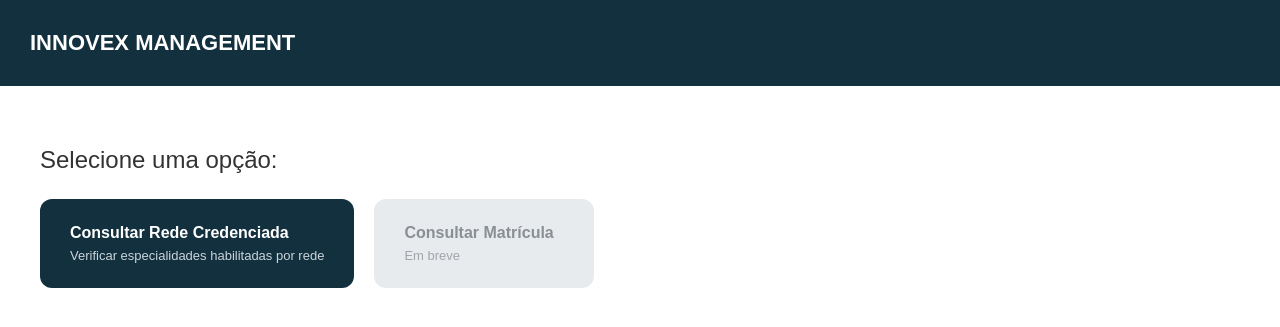
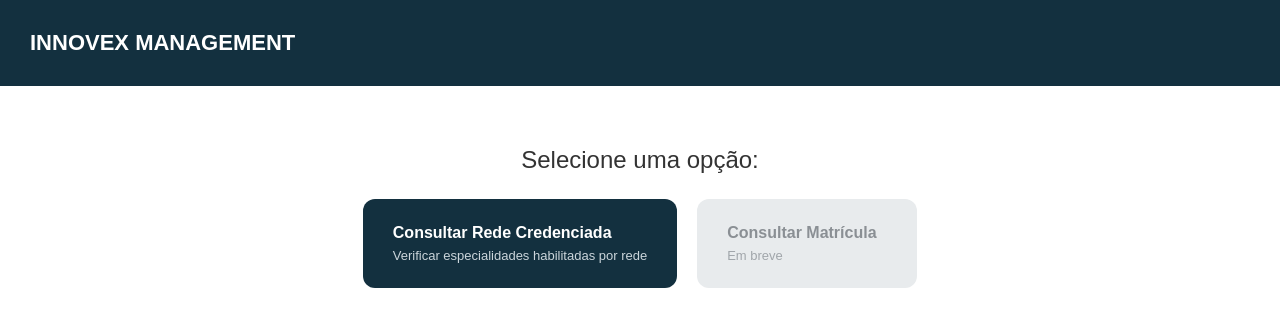
Before and after one commit to henriquexavier19/matriculas-bradesco, a Flask app: page / in a window 1280 px wide. Shown: the top 327 px of the page. Run offline with Flask 3, Linux system fonts and the light colour scheme.

Commit message:
centraliza conteudo

```diff
--- a/templates/index.html
+++ b/templates/index.html
@@ -21,6 +21,7 @@
         }
         .conteudo {
             padding: 40px;
+            text-align: center;
         }
         .conteudo h2 {
             font-weight: normal;
@@ -31,6 +32,7 @@
             display: flex;
             gap: 20px;
             flex-wrap: wrap;
+            justify-content: center;
         }
         .cartao-opcao {
             display: block;
@@ -40,6 +42,7 @@
             border-radius: 12px;
             padding: 25px 30px;
             min-width: 220px;
+            text-align: left;
             transition: opacity 0.2s;
         }
         .cartao-opcao:hover {
```
